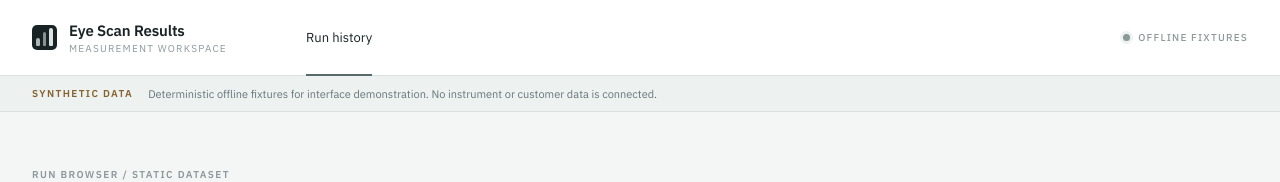
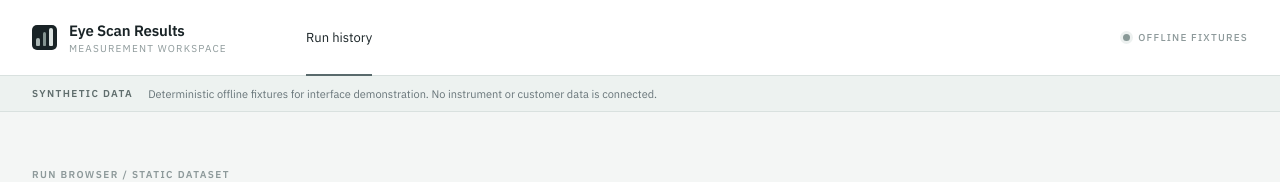
Before and after one commit to afurusawa/bert-demo, a React (Vite) app: page / in a window 1280 px wide. Shown: the top 182 px of the page. Built offline with nearby package versions, Linux system fonts and the light colour scheme.

Commit message:
Keep demo styling neutral and numerically consistent

```diff
--- a/src/styles.css
+++ b/src/styles.css
@@ -15,8 +15,8 @@
   --accent: #596a6c;
   --accent-dark: #3d4e50;
   --accent-soft: #edf1f0;
-  --warm-soft: #f4eee3;
-  --warm-ink: #87612d;
+  --notice-soft: #eef1ef;
+  --notice-ink: #5f6d6c;
 }
 
 * {
@@ -33,6 +33,7 @@ body {
   min-height: 100vh;
   margin: 0;
   background: var(--canvas);
+  font-variant-numeric: tabular-nums;
 }
 
 button,
@@ -200,7 +201,7 @@ button {
 }
 
 .banner-label {
-  color: var(--warm-ink);
+  color: var(--notice-ink);
   white-space: nowrap;
 }
 
@@ -581,10 +582,10 @@ h2 {
   align-items: center;
   height: 23px;
   padding: 0 8px;
-  background: var(--warm-soft);
+  background: var(--notice-soft);
   border: 1px solid #eadfcf;
   border-radius: 3px;
-  color: var(--warm-ink);
+  color: var(--notice-ink);
   font-size: 9px;
   font-weight: 600;
   letter-spacing: 0.12em;
```
